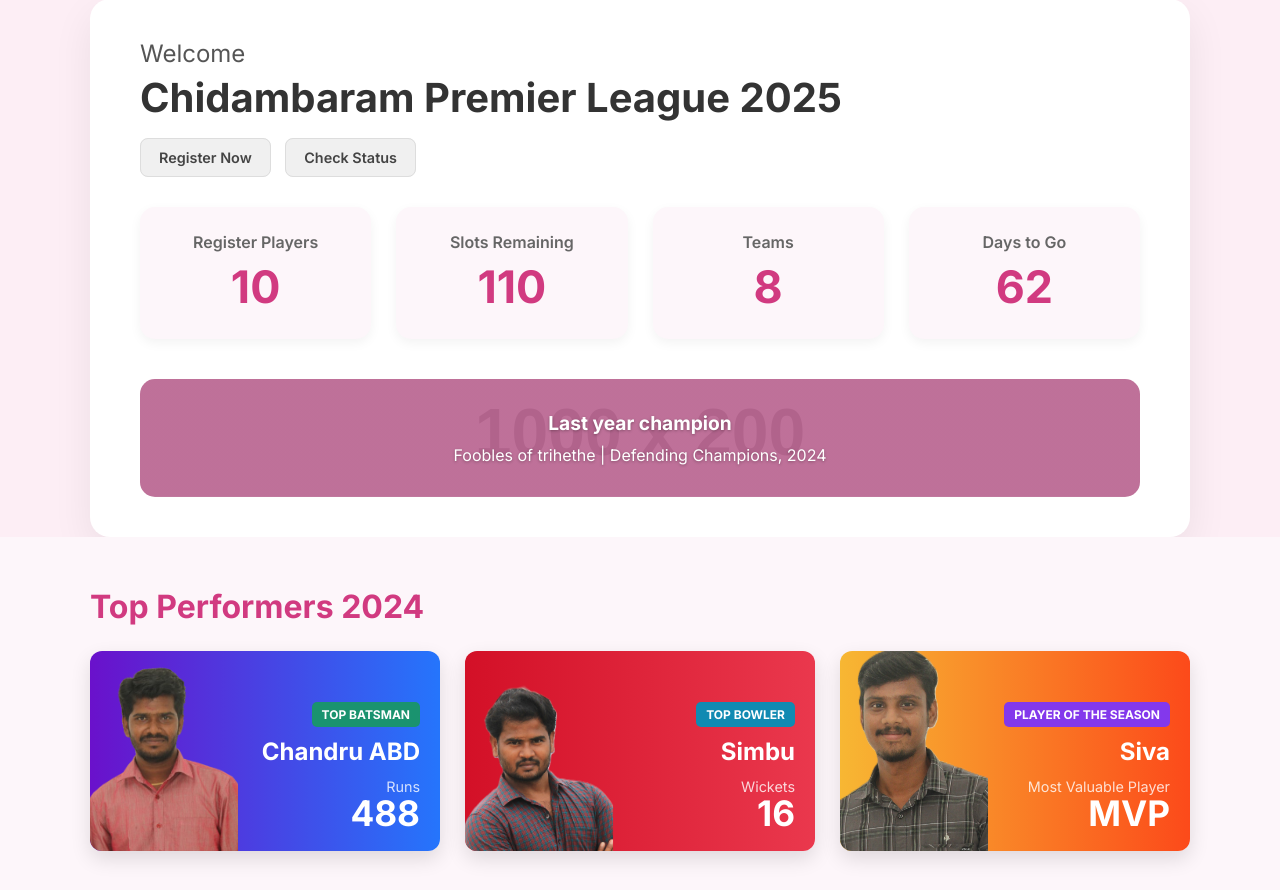
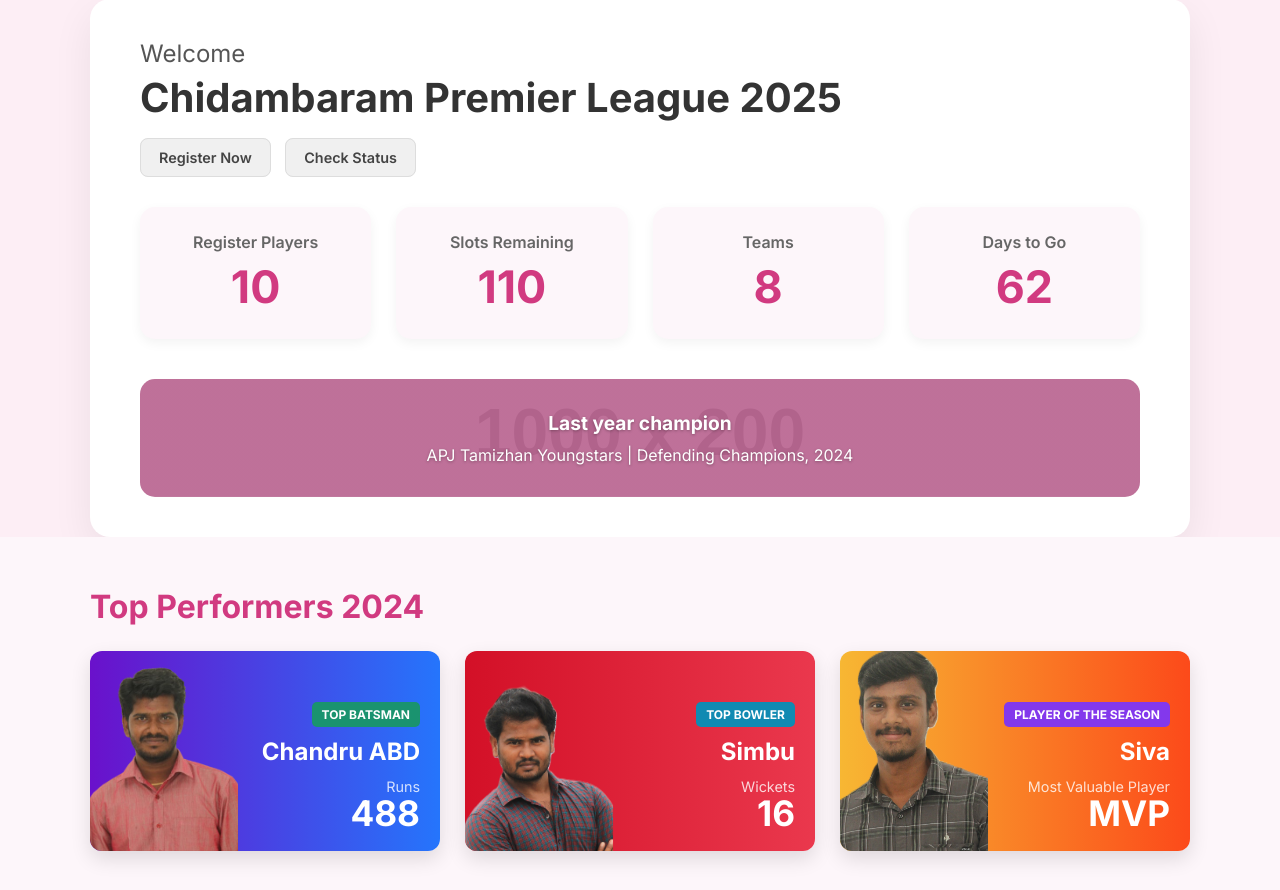
Before and after one commit to kssmani94-hub/CPL, a Flask app: page / in a window 1280 px wide. Shown: the part 81-971 px from the top of the page. Run offline with Flask 3, Linux system fonts and the light colour scheme; grey boxes labelled with a size stand in for pictures from a placeholder-image service; some libraries are stand-ins or nearby versions.

Commit message:
Update index.html

```diff
--- a/templates/index.html
+++ b/templates/index.html
@@ -35,7 +35,7 @@
         <div class="champion-footer">
             <div class="champion-details">
                 <span>Last year champion</span>
-                Foobles of trihethe | Defending Champions, 2024
+                APJ Tamizhan Youngstars | Defending Champions, 2024
             </div>
         </div>
     </div>
```
